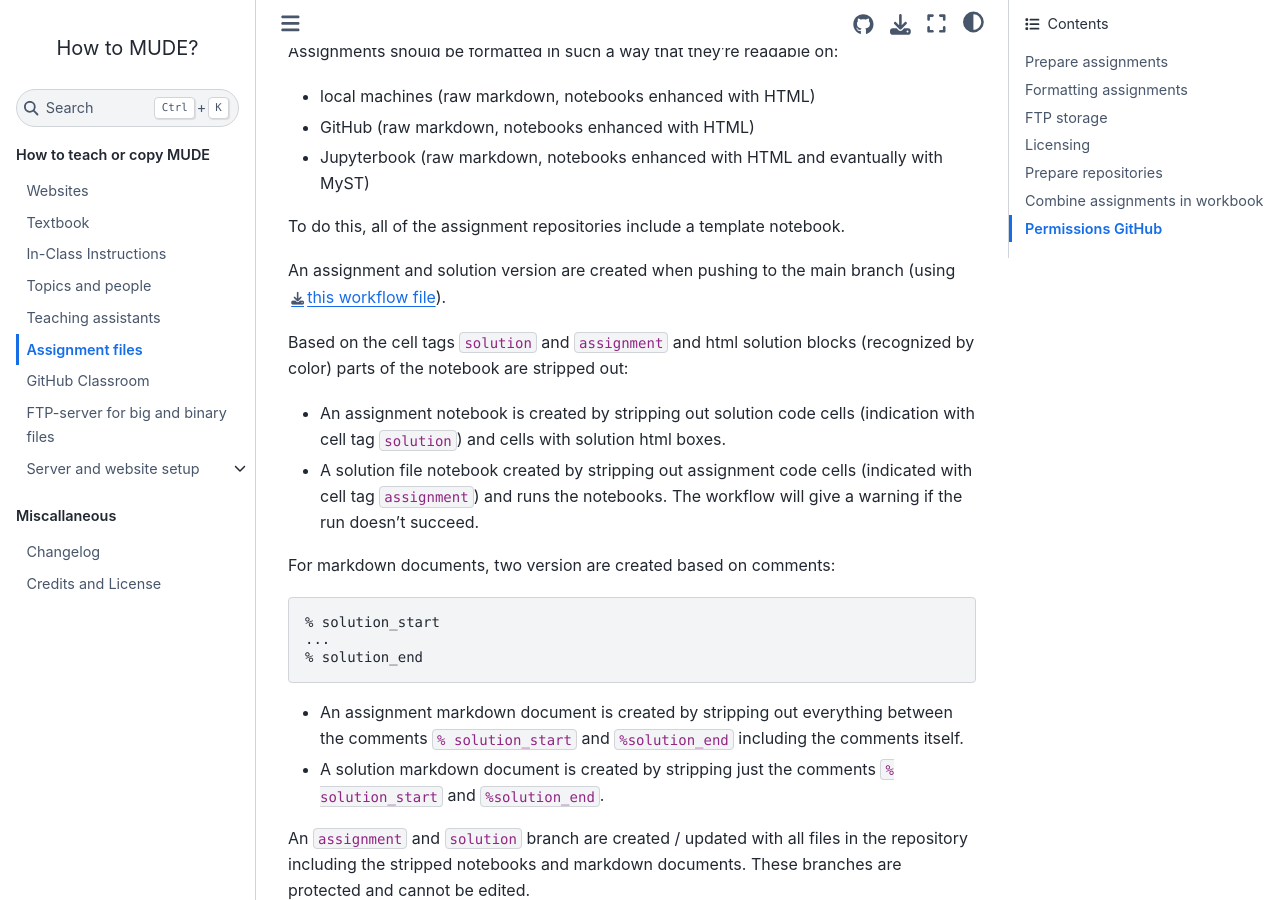
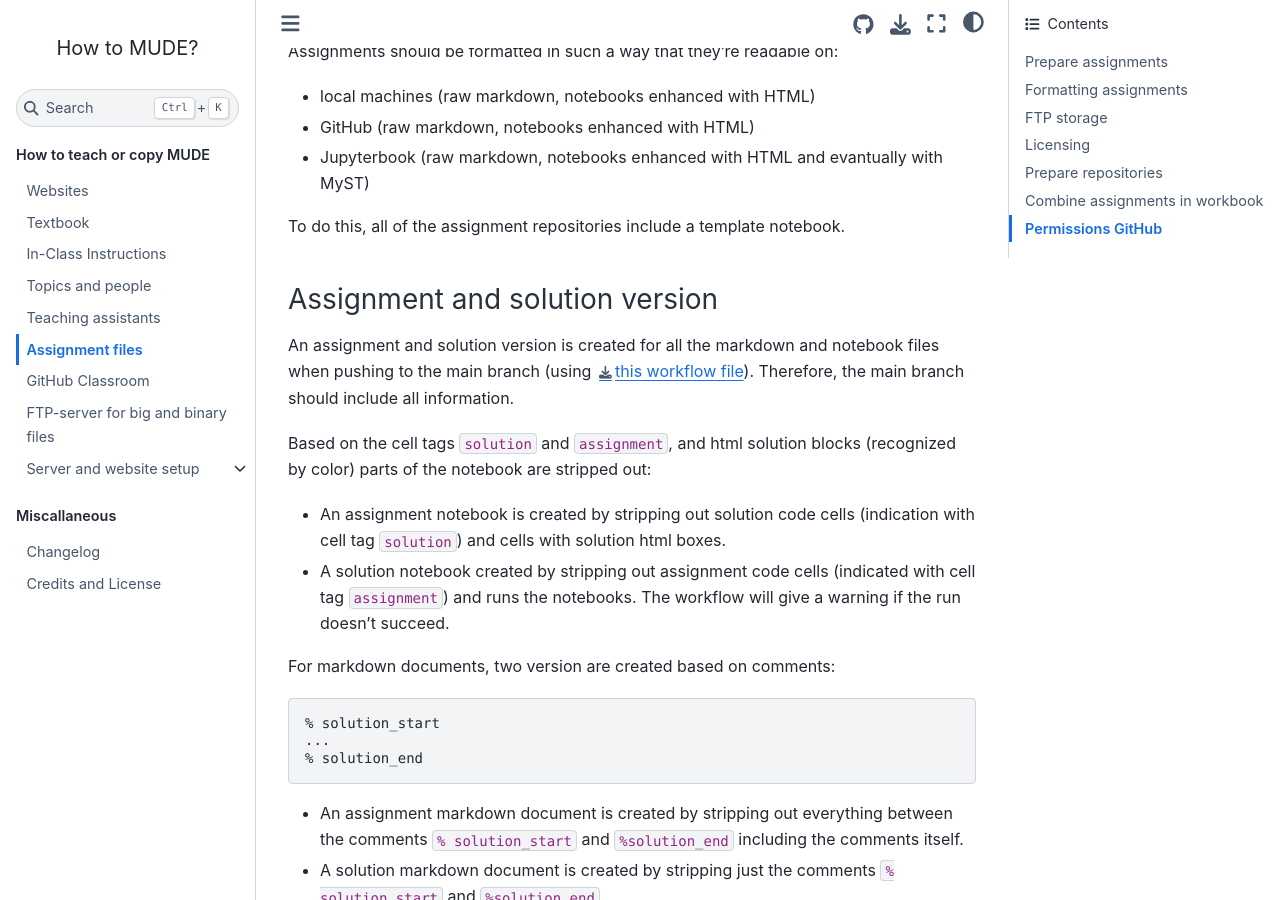
Before and after one commit to TUDelft-MUDE/teacher, a Jupyter Book: the page built from book/assignment_repo.md, in a window 1280 px wide and 900 px high, scrolled down 925 px. Built offline with Jupyter Book 1.0.4 settings and Sphinx 7.4.7 and the Sphinx Book theme 1.1.4, drawn with Linux system fonts in a browser that asks for light colours; comment, search, counter and statistics services are not loaded.

Commit message:
Update assignment_repo.md

````diff
--- a/book/assignment_repo.md
+++ b/book/assignment_repo.md
@@ -22,11 +22,12 @@ Assignments should be formatted in such a way that they're readable on:
 
 To do this, all of the assignment repositories include a [template notebook](./ipynb_template.ipynb).
 
-An assignment and solution version are created when pushing to the main branch (using [this workflow file](./generate-student-notebook.yml)).
+### Assignment and solution version
+An assignment and solution version is created for all the markdown and notebook files when pushing to the main branch (using [this workflow file](./generate-student-notebook.yml)). Therefore, the main branch should include all information.
 
-Based on the cell tags `solution` and `assignment` and html solution blocks (recognized by color) parts of the notebook are stripped out:
--  An assignment notebook is created by stripping out solution code cells (indication with cell tag `solution`) and cells with solution html boxes.
-- A solution file notebook created by stripping out assignment code cells (indicated with cell tag `assignment`) and runs the notebooks. The workflow will give a warning if the run doesn't succeed.
+Based on the cell tags `solution` and `assignment`, and html solution blocks (recognized by color) parts of the notebook are stripped out:
+- An assignment notebook is created by stripping out solution code cells (indication with cell tag `solution`) and cells with solution html boxes.
+- A solution notebook created by stripping out assignment code cells (indicated with cell tag `assignment`) and runs the notebooks. The workflow will give a warning if the run doesn't succeed.
 
 For markdown documents, two version are created based on comments:
 ```md
````
